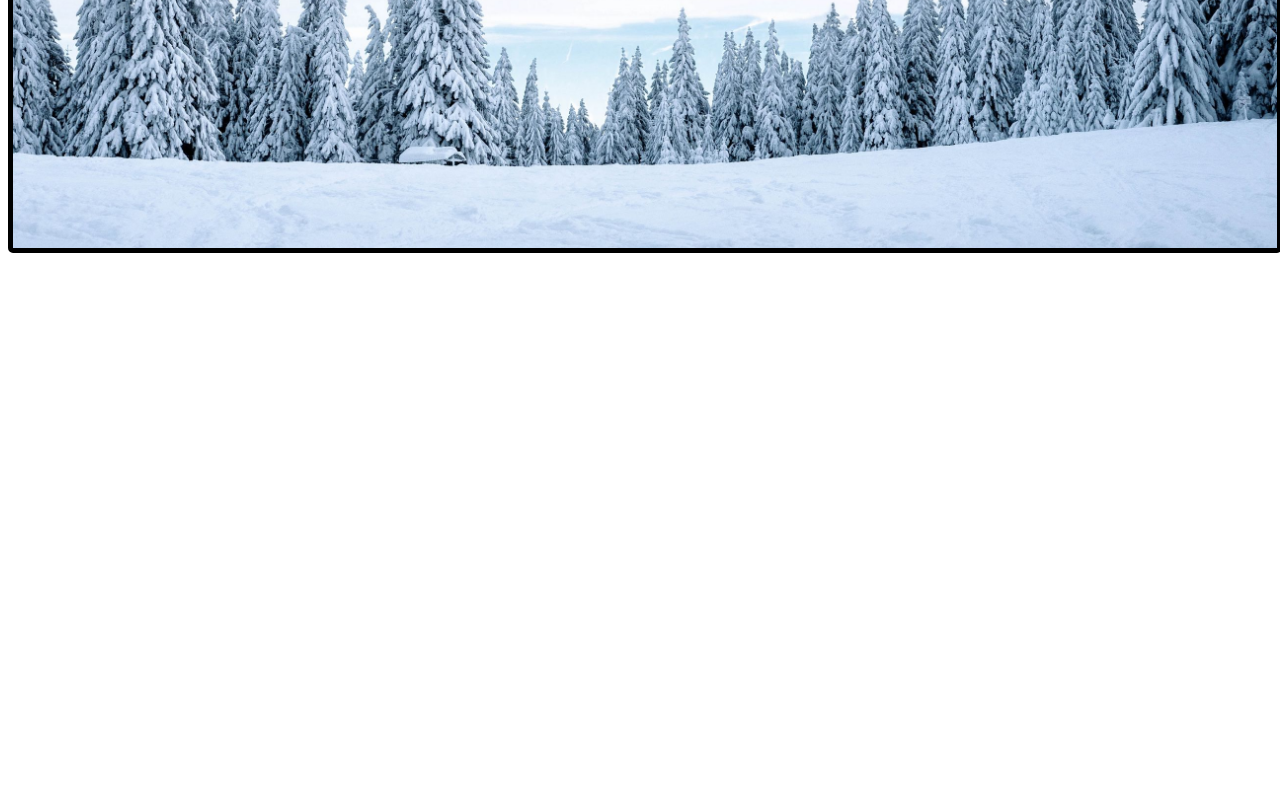
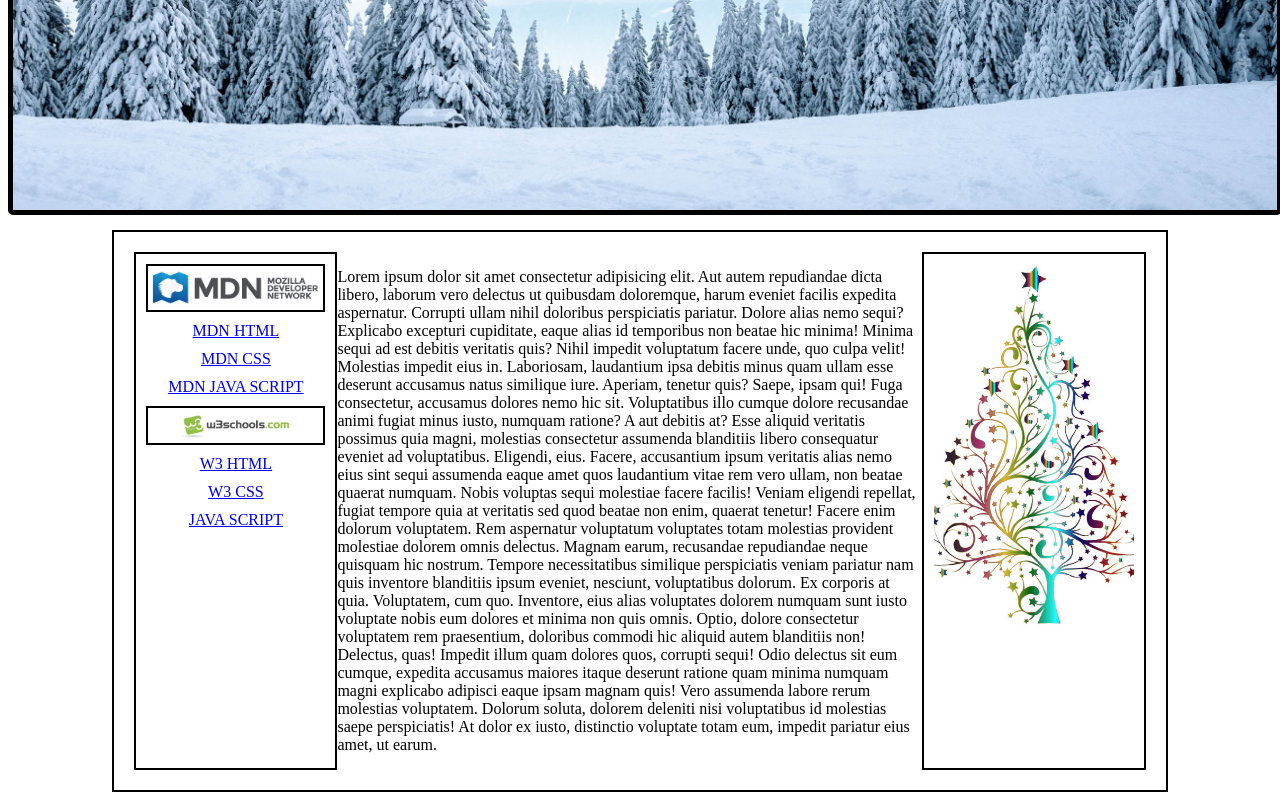
Before and after one commit to TE23D-Sabrie-Vincent/Lek-5-Uppg2, a plain HTML site: page index.html in a window 1280 px wide. Shown: the part 375-1175 px from the top of the page. Before the commit the page ends 800 px from the top, so only its background shows below. Drawn offline with Linux system fonts and the light colour scheme; a web font is replaced by a local one.

Commit message:
commit och gjorde lite av nedre

```diff
--- a/index.html
+++ b/index.html
@@ -32,6 +32,44 @@
             </div>
         <h1 class="vinter-klass">Snart är det Vinter!!!</h1>
     </div>
+<div class="mellan">
+
+    <div class="vänster-div" >
+            <img class = "bilder"src="./img/mdn_logo.jpg" alt="mdn_logo">
+        <a href="https://ratings.fide.com/profile/1744380">MDN HTML</a>
+        <a href="https://ratings.fide.com/profile/1744380">MDN CSS</a>
+        <a href="https://ratings.fide.com/profile/1744380">MDN JAVA SCRIPT</a>
+            <img class = "bilder" src="./img/w3schools.webp" alt="w3schools">
+        <a href="https://poop.com/">W3 HTML</a>
+        <a href="https://jeager.com/lander">W3 CSS</a>
+        <a href="https://www.ketchup.com/">JAVA SCRIPT</a>
+
+    </div>
+
+
+    <div class="main">
+        <p>
+            Lorem ipsum dolor sit amet consectetur adipisicing elit. Aut autem repudiandae dicta libero, laborum vero delectus ut quibusdam doloremque, harum eveniet facilis expedita aspernatur. Corrupti ullam nihil doloribus perspiciatis pariatur.
+            Dolore alias nemo sequi? Explicabo excepturi cupiditate, eaque alias id temporibus non beatae hic minima! Minima sequi ad est debitis veritatis quis? Nihil impedit voluptatum facere unde, quo culpa velit!
+            Molestias impedit eius in. Laboriosam, laudantium ipsa debitis minus quam ullam esse deserunt accusamus natus similique iure. Aperiam, tenetur quis? Saepe, ipsam qui! Fuga consectetur, accusamus dolores nemo hic sit.
+            Voluptatibus illo cumque dolore recusandae animi fugiat minus iusto, numquam ratione? A aut debitis at? Esse aliquid veritatis possimus quia magni, molestias consectetur assumenda blanditiis libero consequatur eveniet ad voluptatibus.
+            Eligendi, eius. Facere, accusantium ipsum veritatis alias nemo eius sint sequi assumenda eaque amet quos laudantium vitae rem vero ullam, non beatae quaerat numquam. Nobis voluptas sequi molestiae facere facilis!
+            Veniam eligendi repellat, fugiat tempore quia at veritatis sed quod beatae non enim, quaerat tenetur! Facere enim dolorum voluptatem. Rem aspernatur voluptatum voluptates totam molestias provident molestiae dolorem omnis delectus.
+            Magnam earum, recusandae repudiandae neque quisquam hic nostrum. Tempore necessitatibus similique perspiciatis veniam pariatur nam quis inventore blanditiis ipsum eveniet, nesciunt, voluptatibus dolorum. Ex corporis at quia. Voluptatem, cum quo.
+            Inventore, eius alias voluptates dolorem numquam sunt iusto voluptate nobis eum dolores et minima non quis omnis. Optio, dolore consectetur voluptatem rem praesentium, doloribus commodi hic aliquid autem blanditiis non!
+            Delectus, quas! Impedit illum quam dolores quos, corrupti sequi! Odio delectus sit eum cumque, expedita accusamus maiores itaque deserunt ratione quam minima numquam magni explicabo adipisci eaque ipsam magnam quis!
+            Vero assumenda labore rerum molestias voluptatem. Dolorum soluta, dolorem deleniti nisi voluptatibus id molestias saepe perspiciatis! At dolor ex iusto, distinctio voluptate totam eum, impedit pariatur eius amet, ut earum.
+        </p>
+    </div>
+    <div class="höger-div" >
+        <img src="./img/christmasTree.jpg" alt="mdn_logo">
+    </div>
+
+
+
+
+</div>
+
 
 </body>
 </html>
--- a/style.css
+++ b/style.css
@@ -10,7 +10,7 @@
     border: 5px solid black;
     width: 100%;
     height: 500px;
-    margin: 60px auto;
+    margin: 15px auto;
 
 }
 
@@ -42,3 +42,31 @@
     color: black;
     margin-top: 0;
 }
+
+.mellan {
+    display: flex;
+    flex-direction: row;
+    justify-content: space-between;
+    width: 80%;
+    margin: 0 auto;
+    border: 2px solid black;
+    padding: 20px;
+}
+
+.vänster-div, .höger-div {
+    display: flex;
+    flex-direction: column;
+    border: 2px solid black;
+    gap: 10px;
+    width: 200px;
+    padding: 10px;
+    text-align: center;
+}
+
+.höger-div{
+    display: flex;
+    flex-direction: column;
+    border: 2px solid black;
+    gap: 10px;
+    width: 200px;
+}
```
